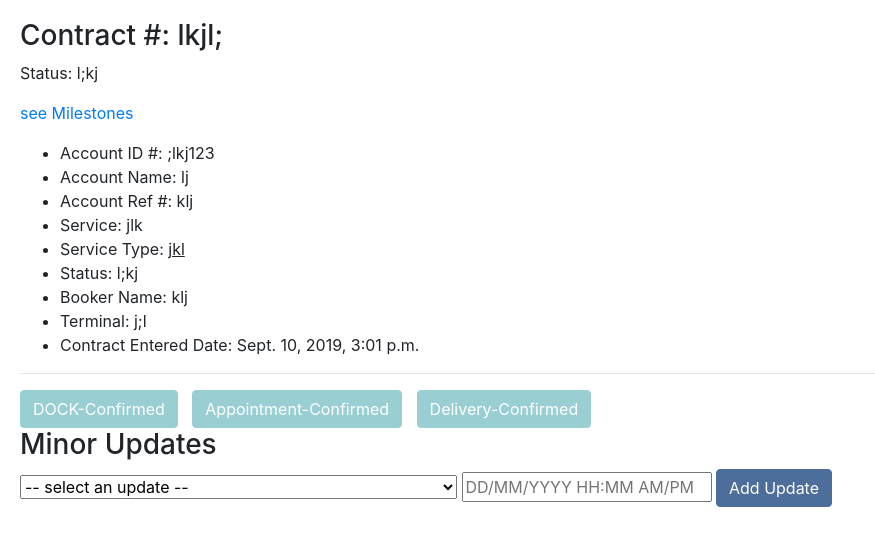
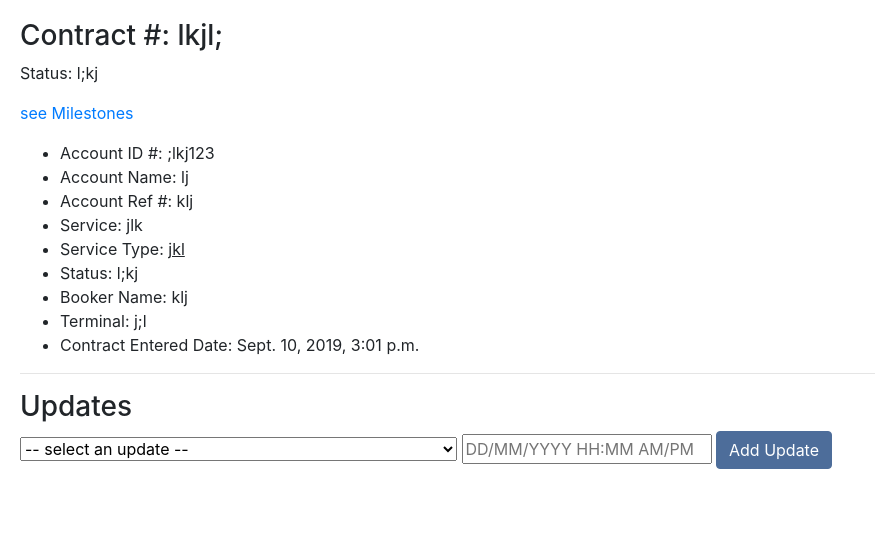
Before and after one commit to jordantjh/shipping-logistics, a Django app: page /contracts/1/ in a window 1280 px wide. Shown: the part 107-653 px from the top of the page, without its empty margins (0-875 px from the left). Run offline with Django 3.2, Linux system fonts and the light colour scheme; data comes from the database, SQL or seed files in the repository; style sheets or scripts are compiled from the project's sources; some libraries are stand-ins or nearby versions.

Commit message:
update contracs_details.html

```diff
--- a/logistics_proj/service_providers/static/scss/main.scss
+++ b/logistics_proj/service_providers/static/scss/main.scss
@@ -71,7 +71,7 @@
 }
 
 .sp-body{
-    padding: 20px 20px 0 20px;
+    padding: 20px 20px 40px 20px;
 
     &-content{
 
@@ -131,7 +131,8 @@
 .contracts-details-header{
 
     *-main{
-        h3{margin-bottom: 0;}
+        background-color: black;
+        h4{margin-bottom: 0;}
         p{margin-bottom: 0;}
     }
 
@@ -141,15 +142,6 @@
     }
 }
 
-.contracts-update{
-    &-major{
-        a{
-            margin-right: 10px;
-        }
-    }
-}
-
-
 #minor-update-datetime{
     width: 250px;
 }
--- a/logistics_proj/service_providers/templates/contracts_details.html
+++ b/logistics_proj/service_providers/templates/contracts_details.html
@@ -27,16 +27,13 @@
     <hr>
 
     <div class="contracts-update">
-        <div class="contracts-update-major">
-            <a href="#" class="btn btn-secondary">DOCK-Confirmed</a>
-            <a href="#" class="btn btn-secondary">Appointment-Confirmed</a>
-            <a href="#" class="btn btn-secondary">Delivery-Confirmed</a>
-        </div>
-        <div class="contracts-update-minor">
-            <h3>Minor Updates</h3>
+        <h3>Updates</h3>
         <form>
             <select name="minor-update-event">
                 <option value="">-- select an update --</option>
+                <option value="dock-confirmed">DOCK-Confirmed</option>
+                <option value="appt-confirmed">Appointment-Confirmed</option>
+                <option value="delivery-confirmed">Delivery-Confirmed</option>
                 <option>Attempted Delivery - Item Refused</option>
                 <option>Attempted Delivery - Location Inaccessible</option>
                 <option>Attempted Delivery - Nobody Home</option>
@@ -54,5 +51,4 @@
         </form>
     </div>
 </div>
-</div>
 {% endblock %}
--- a/logistics_proj/service_providers/templates/partials/nav.html
+++ b/logistics_proj/service_providers/templates/partials/nav.html
@@ -1,5 +1,5 @@
 <nav class="navbar sp-navbar">
-    <a href="#">Contracts</a>
+    <a href="{% url 'sp:contracts' %}">Contracts</a>
     <div class="dropdown show">
         <a class="dropdown-toggle" href="#" role="button" id="dropdownMenuLink" data-toggle="dropdown"
             aria-haspopup="true" aria-expanded="false">
@@ -7,9 +7,9 @@
         </a>
 
         <div class="dropdown-menu" aria-labelledby="dropdownMenuLink">
-            <a class="dropdown-item" href="#">Details</a>
-            <a class="dropdown-item" href="#">Contacts</a>
-            <a class="dropdown-item" href="#">Notes</a>
+            <a class="dropdown-item" href="{% url 'sp:service_p' %}">Details</a>
+            <a class="dropdown-item" href="{% url 'sp:contacts' %}">Contacts</a>
+            <a class="dropdown-item" href="{% url 'sp:notes' %}">Notes</a>
         </div>
     </div>
 </nav>
```
Also changed, not shown: logistics_proj/static/scss/main.css, 1 other file. Lines whose indentation alone changed are shown as unchanged.
